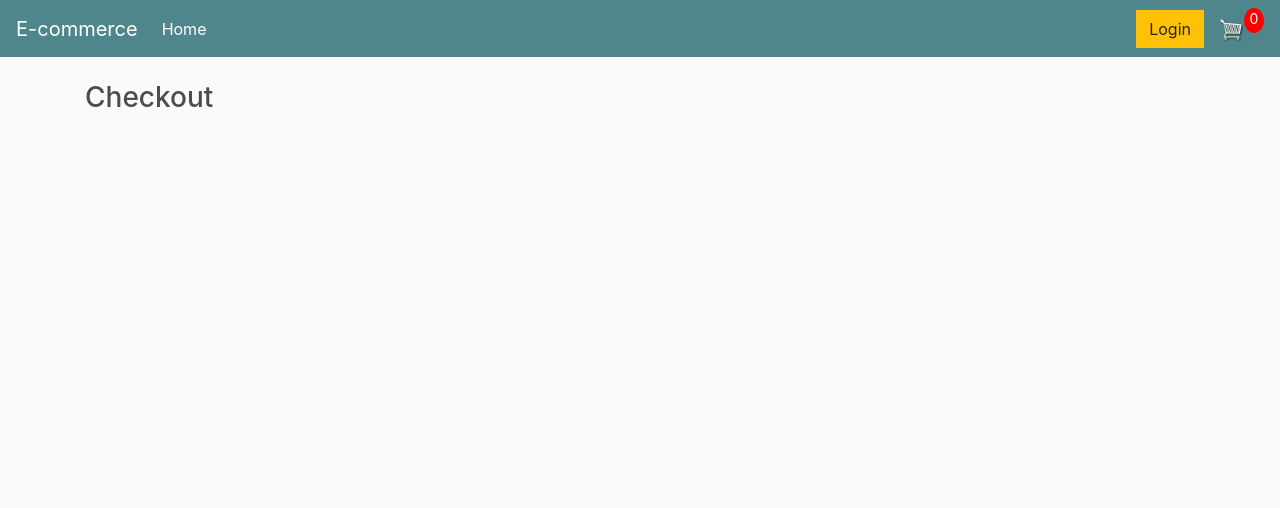
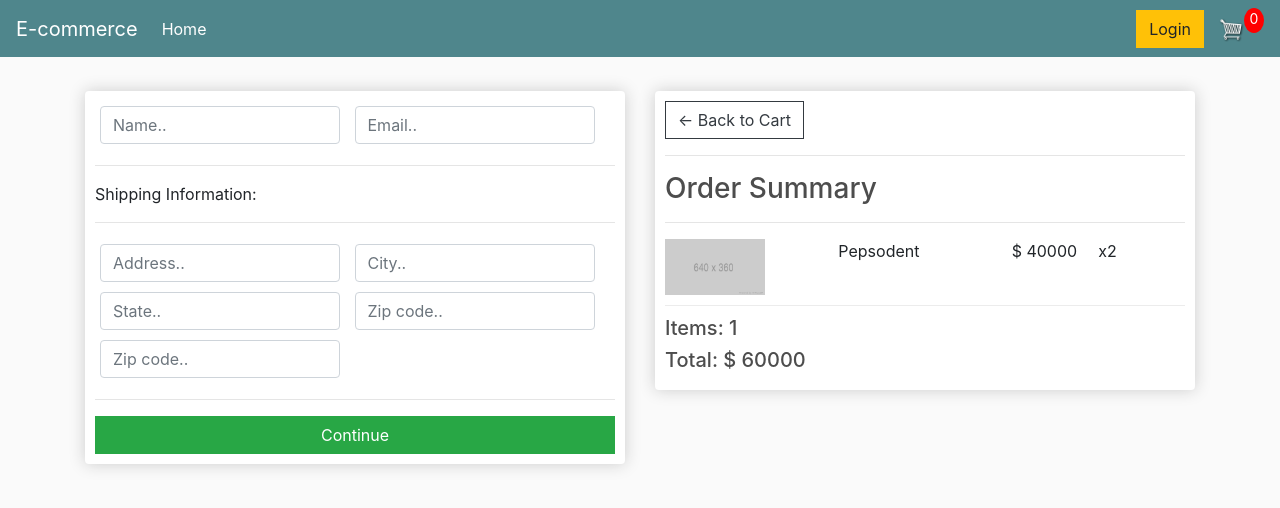
Before and after one commit to DamnAndo/Django-E-commerce, a Django app: page /checkout/ in a window 1280 px wide. Shown: the top 508 px of the page. Run offline with Django 3.2, Linux system fonts and the light colour scheme; some libraries are stand-ins or nearby versions.

Commit message:
Finish Template cart,checkout,store

```diff
--- a/ecommerce/store/templates/store/checkout.html
+++ b/ecommerce/store/templates/store/checkout.html
@@ -1,5 +1,69 @@
 {% extends 'store/main.html' %}
 {% load static %}
 {% block content %}
-<h3>Checkout</h3>
+<div class="row">
+    <div class="col-lg-6">
+        <div class="box-element" id="form-wrapper">
+            <form id="form">
+                <div id="user-info">
+                    <div class="form-field">
+                        <input required class="form-control" type="text" name="name" placeholder="Name..">
+                    </div>
+                    <div class="form-field">
+                        <input required class="form-control" type="email" name="email" placeholder="Email..">
+                    </div>
+                </div>
+
+                <div id="shipping-info">
+                    <hr>
+                    <p>Shipping Information:</p>
+                    <hr>
+                    <div class="form-field">
+                        <input class="form-control" type="text" name="address" placeholder="Address..">
+                    </div>
+                    <div class="form-field">
+                        <input class="form-control" type="text" name="city" placeholder="City..">
+                    </div>
+                    <div class="form-field">
+                        <input class="form-control" type="text" name="state" placeholder="State..">
+                    </div>
+                    <div class="form-field">
+                        <input class="form-control" type="text" name="zipcode" placeholder="Zip code..">
+                    </div>
+                    <div class="form-field">
+                        <input class="form-control" type="text" name="country" placeholder="Zip code..">
+                    </div>
+                </div>
+
+                <hr>
+                <input id="form-button" class="btn btn-success btn-block" type="submit" value="Continue">
+            </form>
+        </div>
+
+        <br>
+        <div class="box-element hidden" id="payment-info">
+            <small>Paypal Options</small>
+            <button id="make-payment">Make payment</button>
+        </div>
+
+    </div>
+    <div class="col-lg-6">
+        <div class="box-element">
+            <a class="btn btn-outline-dark" href="{% url 'cart' %}">&#x2190; Back to Cart</a>
+            <hr>
+            <h3>Order Summary</h3>
+            <hr>
+
+            <div class="cart-row">
+                <div style="flex:2"><img class="row-image" src="{% static 'images/placeholder.png' %}"></div>
+                <div style="flex:2"><p>Pepsodent</p></div>
+                <div style="flex:1"><p>$ 40000</p></div>
+                <div style="flex:1"><p>x2</p></div>
+            </div>
+
+            <h5>Items: 1</h5>
+            <h5>Total: $ 60000</h5>
+        </div>
+    </div>
+</div>
 {% endblock %}
--- a/ecommerce/store/templates/store/store.html
+++ b/ecommerce/store/templates/store/store.html
@@ -8,7 +8,7 @@
             <h6><strong>Product</strong></h6>
             <hr>
             <button class="btn btn-outline-secondary add-btn">Add to Cart</button>
-            <a class="btn btn-outline success" href="#">View</a>
+            <a class="btn btn-outline-success" href="#">View</a>
             <h4 style="display:inline-block;float:right;">
                 <strong>
                     $20
@@ -22,7 +22,7 @@
             <h6><strong>Product</strong></h6>
             <hr>
             <button class="btn btn-outline-secondary add-btn">Add to Cart</button>
-            <a class="btn btn-outline success" href="#">View</a>
+            <a class="btn btn-outline-success" href="#">View</a>
             <h4 style="display:inline-block;float:right;">
                 <strong>
                     $20
@@ -36,7 +36,7 @@
             <h6><strong>Product</strong></h6>
             <hr>
             <button class="btn btn-outline-secondary add-btn">Add to Cart</button>
-            <a class="btn btn-outline success" href="#">View</a>
+            <a class="btn btn-outline-success" href="#">View</a>
             <h4 style="display:inline-block;float:right;">
                 <strong>
                     $20
```
Also changed, not shown: ecommerce/store/templates/store/cart.html (+50 -1 lines).
